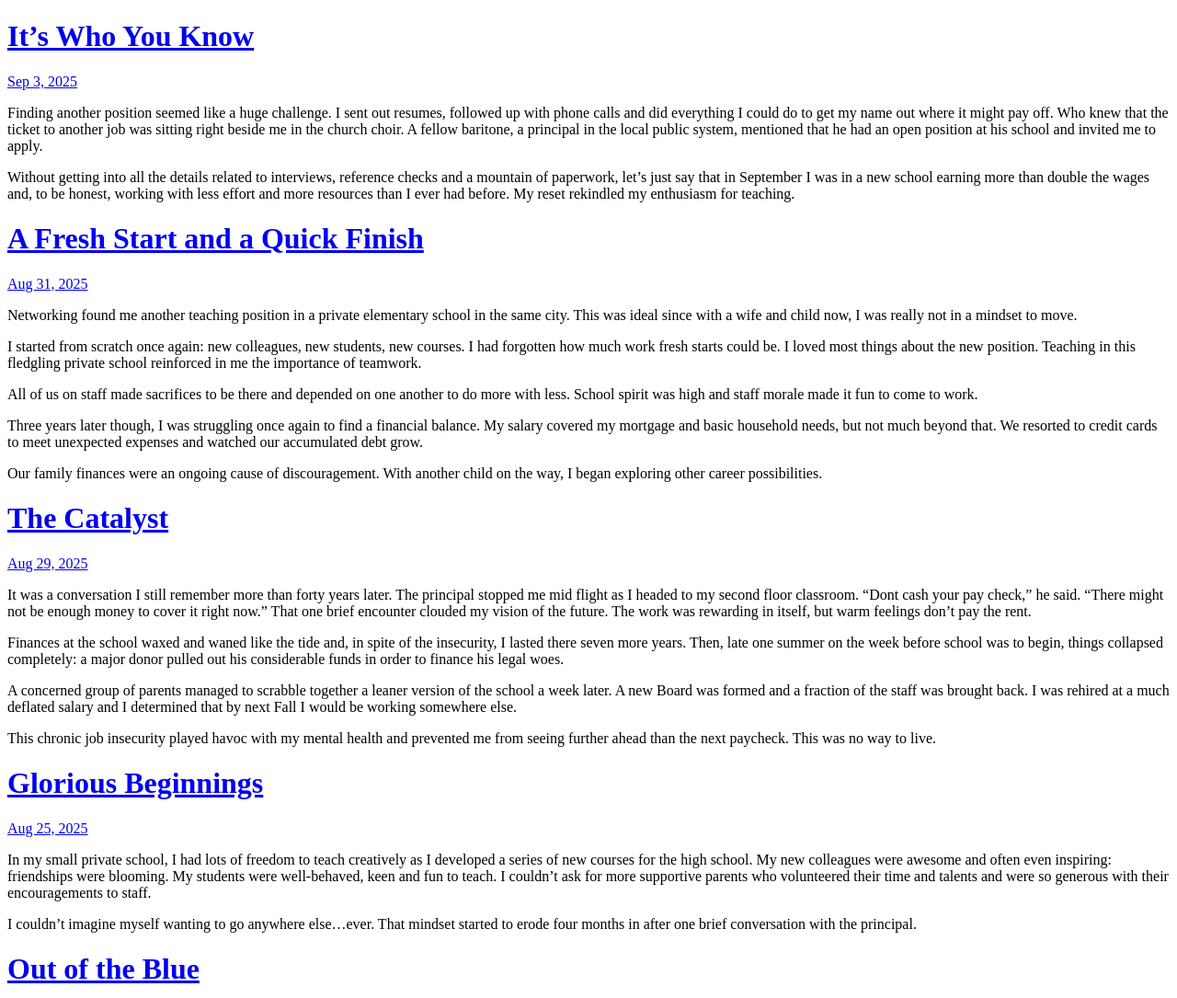
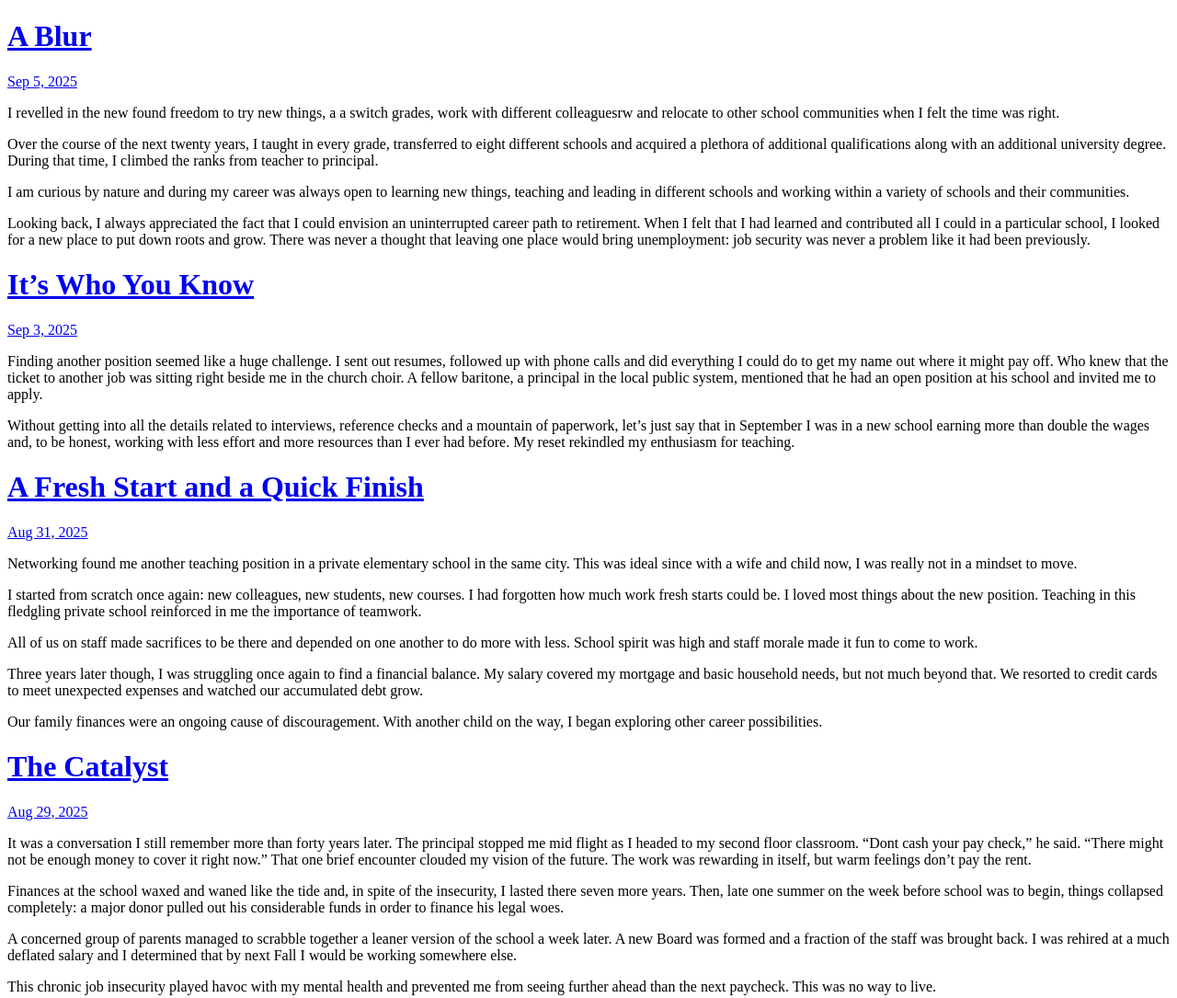
Before and after one commit to jasonshew/don-blog, a plain HTML site: page index.html in a window 1280 px wide. Shown: the top 1085 px of the page at 92% size. Drawn offline with Linux system fonts and the light colour scheme.

Commit message:
Archiving 2 files from Micro.blog.

```diff
--- a/index.html
+++ b/index.html
@@ -21,6 +21,23 @@
 <div class="h-feed">
 
 
+
+	  <div class="h-entry">
+
+			<h1><a href="https://donaldnaylor.com/2025/09/05/a-blur/">A Blur</a></h1>
+
+
+		<a href="https://donaldnaylor.com/2025/09/05/a-blur/" class="u-url"><time class="dt-published" datetime="2025-09-05 16:05:22 -0400">Sep 5, 2025</time></a>
+
+		<div class="e-content">
+			 <p>I revelled in the new found freedom to try new things, a a switch grades, work with different colleaguesrw and relocate to other school communities when I felt the time was right.</p>
+<p>Over the course of the next twenty years, I taught in every grade, transferred to eight different schools and acquired a plethora of additional
+qualifications along with an additional university degree.  During that time, I climbed the ranks from teacher to principal.</p>
+<p>I am curious by nature and during my career was always open to learning new things, teaching and leading in different schools and working within a variety of schools and their communities.</p>
+<p>Looking back, I always appreciated the fact that I could envision an uninterrupted career path to retirement.  When I felt that I had learned and contributed all I could in a particular school, I looked for a new place to put down roots and grow. There was never a thought that leaving one place would bring unemployment: job security was never a problem like it had been previously.</p>
+
+		</div>
+	  </div>
 
 	  <div class="h-entry">
 
```
Also changed, not shown: feed.json (+8 -0 lines).
